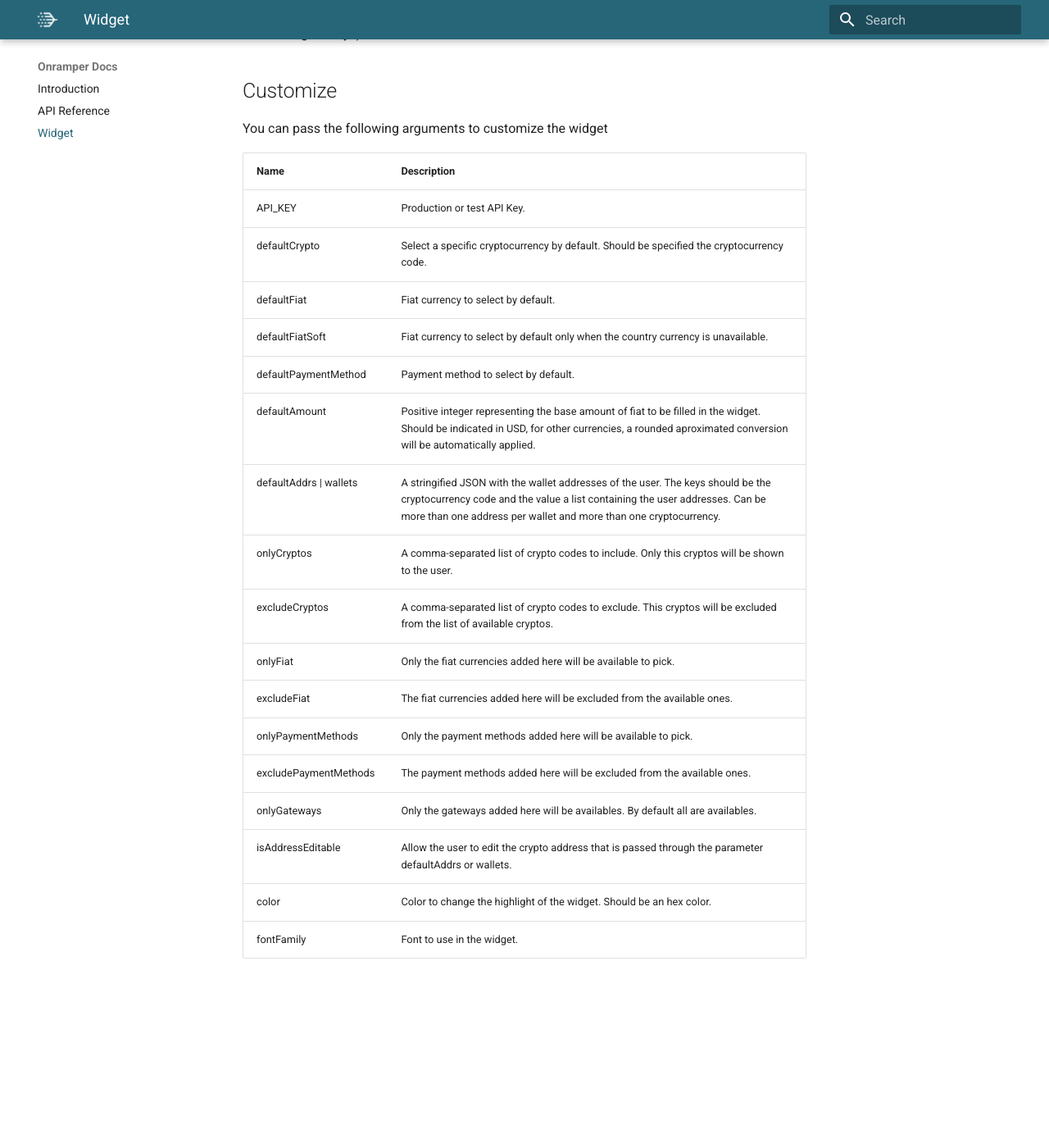
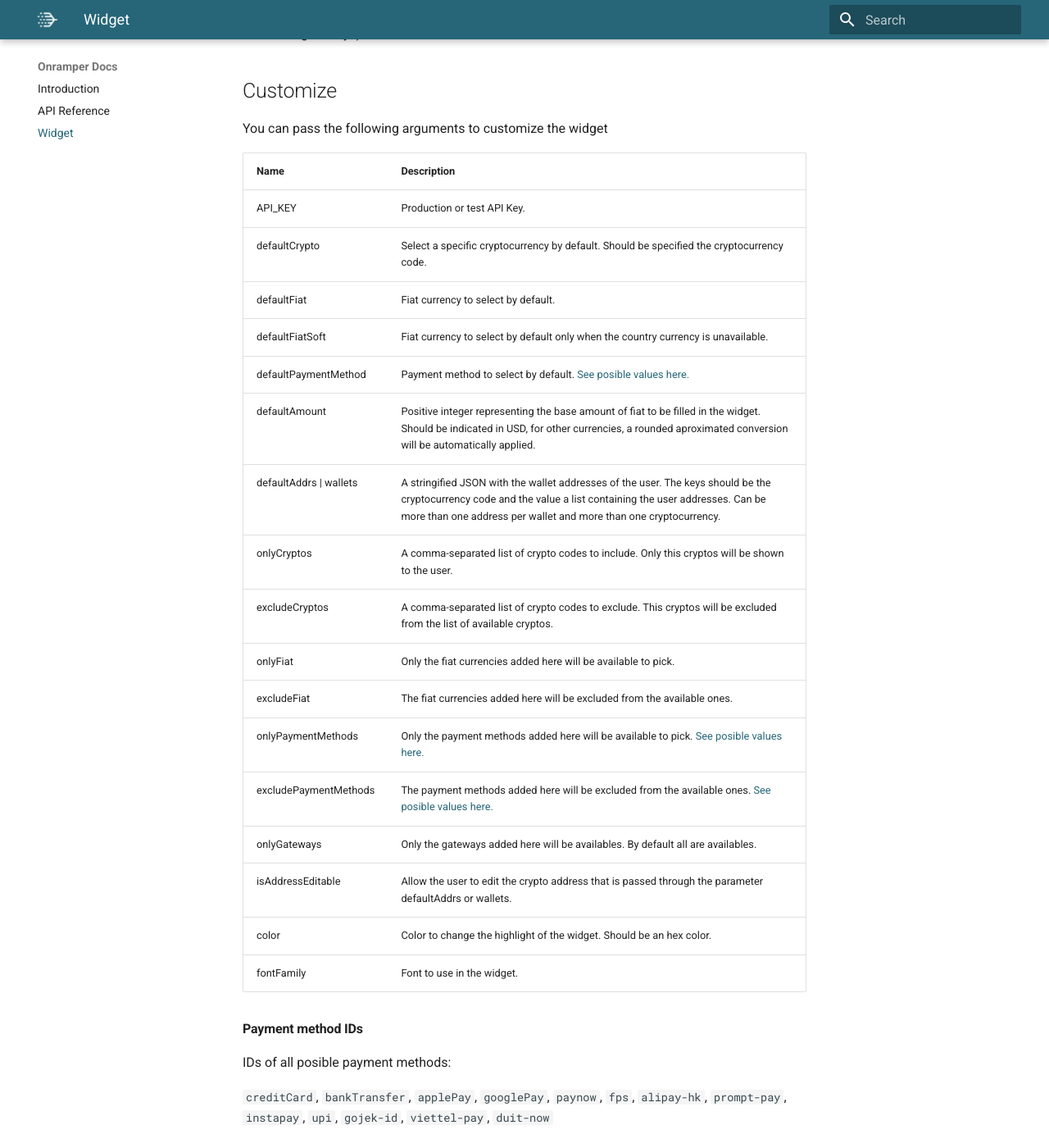
Before and after one commit to onramper/docs, an MkDocs documentation site: the page built from docs/widget.md, in a window 1280 px wide and 1400 px high, scrolled down 7220 px. Shown: the whole window at 82% size. Built offline with MkDocs 1.6.1 and Material for MkDocs 9.7.7, drawn with Linux system fonts in a browser that asks for light colours; before the commit the page ends 8429 px from its top, so only the background shows below that.

Commit message:
Add payment method IDs

```diff
--- a/docs/widget.md
+++ b/docs/widget.md
@@ -266,16 +266,23 @@ You can pass the following arguments to customize the widget
 | defaultCrypto           | Select a specific cryptocurrency by default. Should be specified the cryptocurrency code.                                                                                                                                          |
 | defaultFiat             | Fiat currency to select by default.                                                                                                                                                                                                |
 | defaultFiatSoft         | Fiat currency to select by default only when the country currency is unavailable.                                                                                                                                                  |
-| defaultPaymentMethod    | Payment method to select by default.                                                                                                                                                                                               |
+| defaultPaymentMethod    | Payment method to select by default. [See posible values here.](#payment-method-ids)                                                                                                                                                    |
 | defaultAmount           | Positive integer representing the base amount of fiat to be filled in the widget. Should be indicated in USD, for other currencies, a rounded aproximated conversion will be automatically applied.                                |
 | defaultAddrs \| wallets | A stringified JSON with the wallet addresses of the user. The keys should be the cryptocurrency code and the value a list containing the user addresses. Can be more than one address per wallet and more than one cryptocurrency. |
 | onlyCryptos             | A comma-separated list of crypto codes to include. Only this cryptos will be shown to the user.                                                                                                                                    |
 | excludeCryptos          | A comma-separated list of crypto codes to exclude. This cryptos will be excluded from the list of available cryptos.                                                                                                               |
-| onlyFiat                | Only the fiat currencies added here will be available to pick.                                                                                                                                                                    |
-| excludeFiat             | The fiat currencies added here will be excluded from the available ones.                                                                                                                                                          |
-| onlyPaymentMethods      | Only the payment methods added here will be available to pick.                                                                                                                                                                    |
-| excludePaymentMethods   | The payment methods added here will be excluded from the available ones.                                                                                                                                                          |
+| onlyFiat                | Only the fiat currencies added here will be available to pick.                                                                                                                                                                     |
+| excludeFiat             | The fiat currencies added here will be excluded from the available ones.                                                                                                                                                           |
+| onlyPaymentMethods      | Only the payment methods added here will be available to pick. [See posible values here.](#payment-method-ids)                                                                                                                          |
+| excludePaymentMethods   | The payment methods added here will be excluded from the available ones. [See posible values here.](#payment-method-ids)                                                                                                                |
 | onlyGateways            | Only the gateways added here will be availables. By default all are availables.                                                                                                                                                    |
 | isAddressEditable       | Allow the user to edit the crypto address that is passed through the parameter defaultAddrs or wallets.                                                                                                                            |
 | color                   | Color to change the highlight of the widget. Should be an hex color.                                                                                                                                                               |
 | fontFamily              | Font to use in the widget.                                                                                                                                                                                                         |
+
+#### Payment method IDs
+
+IDs of all posible payment methods:
+
+
+`creditCard`, `bankTransfer`, `applePay`, `googlePay`, `paynow`, `fps`, `alipay-hk`, `prompt-pay`, `instapay`, `upi`, `gojek-id`, `viettel-pay`, `duit-now`
```
